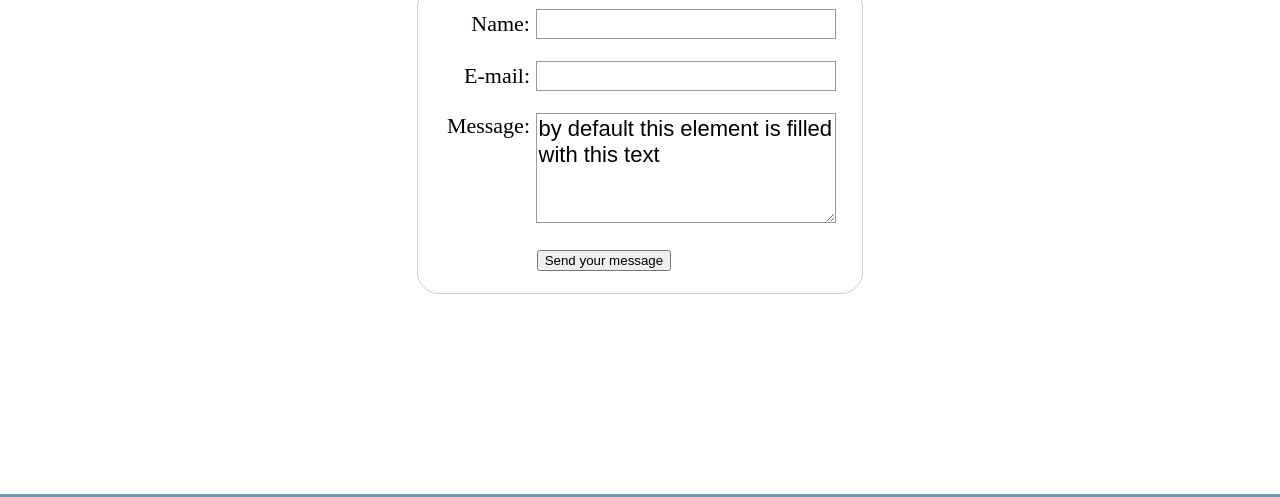
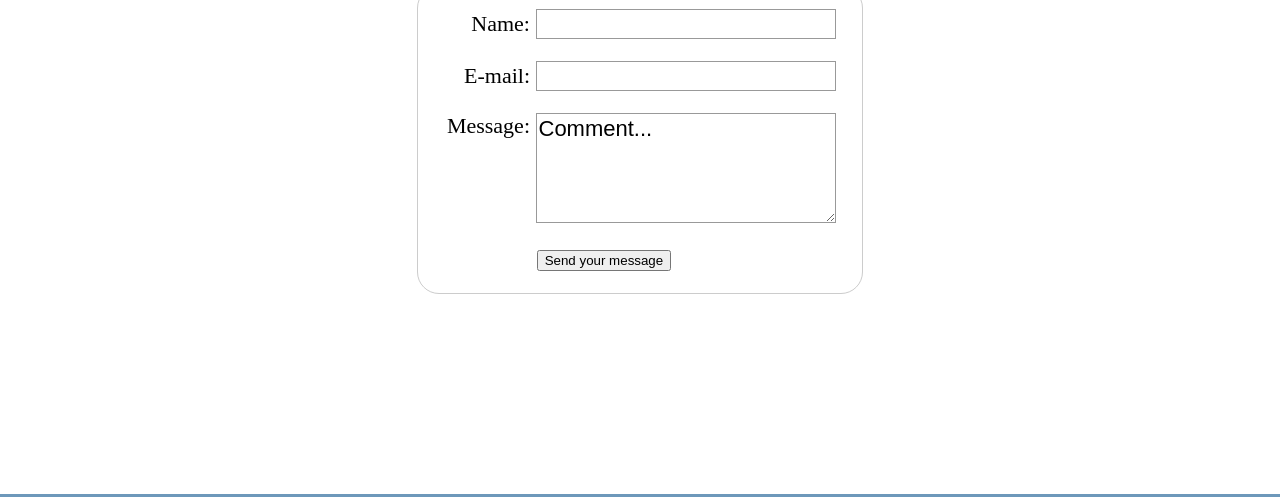
Before and after one commit to JaredMorillo/wdd130, a plain HTML site: page wwr/contactus.html in a window 1280 px wide. Shown: the part 134-631 px from the top of the page. Drawn offline with Linux system fonts and the light colour scheme.

Commit message:
Contact Us

```diff
--- a/wwr/contactus.html
+++ b/wwr/contactus.html
@@ -33,11 +33,12 @@
                   </li>
                   <li>
                     <label for="msg">Message:</label>
-                    <textarea id="msg" name="user_message">by default this element is filled with this text</textarea>
+                    <textarea id="msg" name="user_message">Comment...</textarea>
+                    </li>
                   <li class="button">
                       <button type="submit">Send your message</button>
                     </li>
-                  </li>
+
                 </ul>
               </form>
 
@@ -59,6 +60,7 @@
             </a>
         </div>
     </footer>
+    </div>
     <script>
         // get the feedback div element so we can do something with it.
         const feedbackElement = document.getElementById('feedback');
```
Lines whose indentation alone changed are shown as unchanged.
